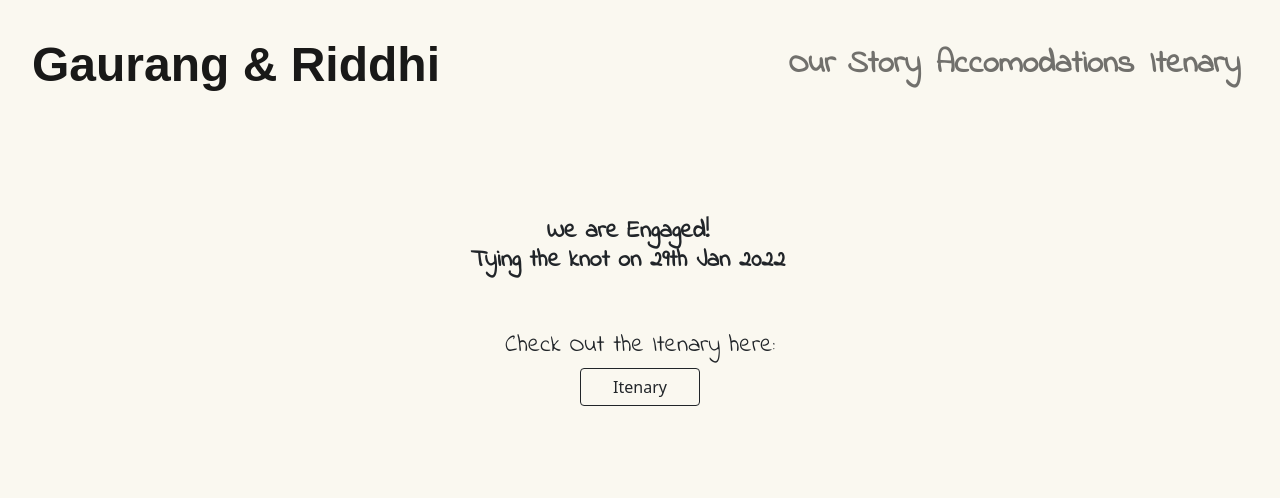
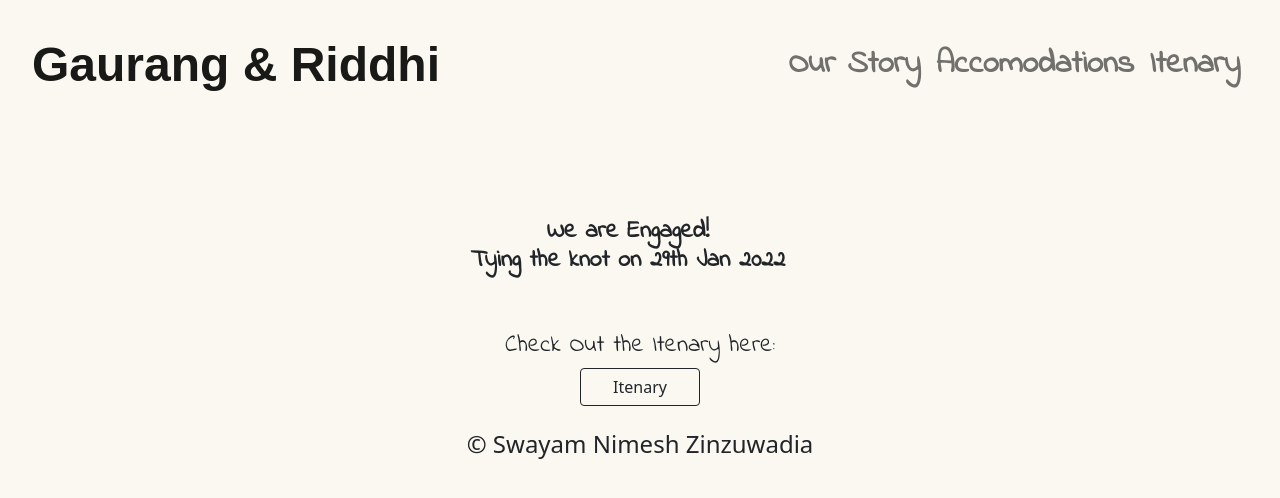
Before and after one commit to GR-Wedding/invitation, a plain HTML site: page index.html in a window 1280 px wide. Drawn offline with nearby package versions, Linux system fonts and the light colour scheme; a web font is replaced by a local one.

Commit message:
Update index.html

```diff
--- a/index.html
+++ b/index.html
@@ -71,7 +71,9 @@
 
   <section id="footer">
     <h4 style=" display: inline-block; padding-top: 1rem;" class="img-text">Check Out the Itenary here:</h4><br>
-    <a href="Itenary.html" class="btn btn-outline-dark">Itenary</a>
+    <a href="Itenary.html" class="btn btn-outline-dark">Itenary</a><br><br>
+
+    <h4 style="text-align: center;">© Swayam Nimesh Zinzuwadia</h4>
 
   </section>
 </body>
```
